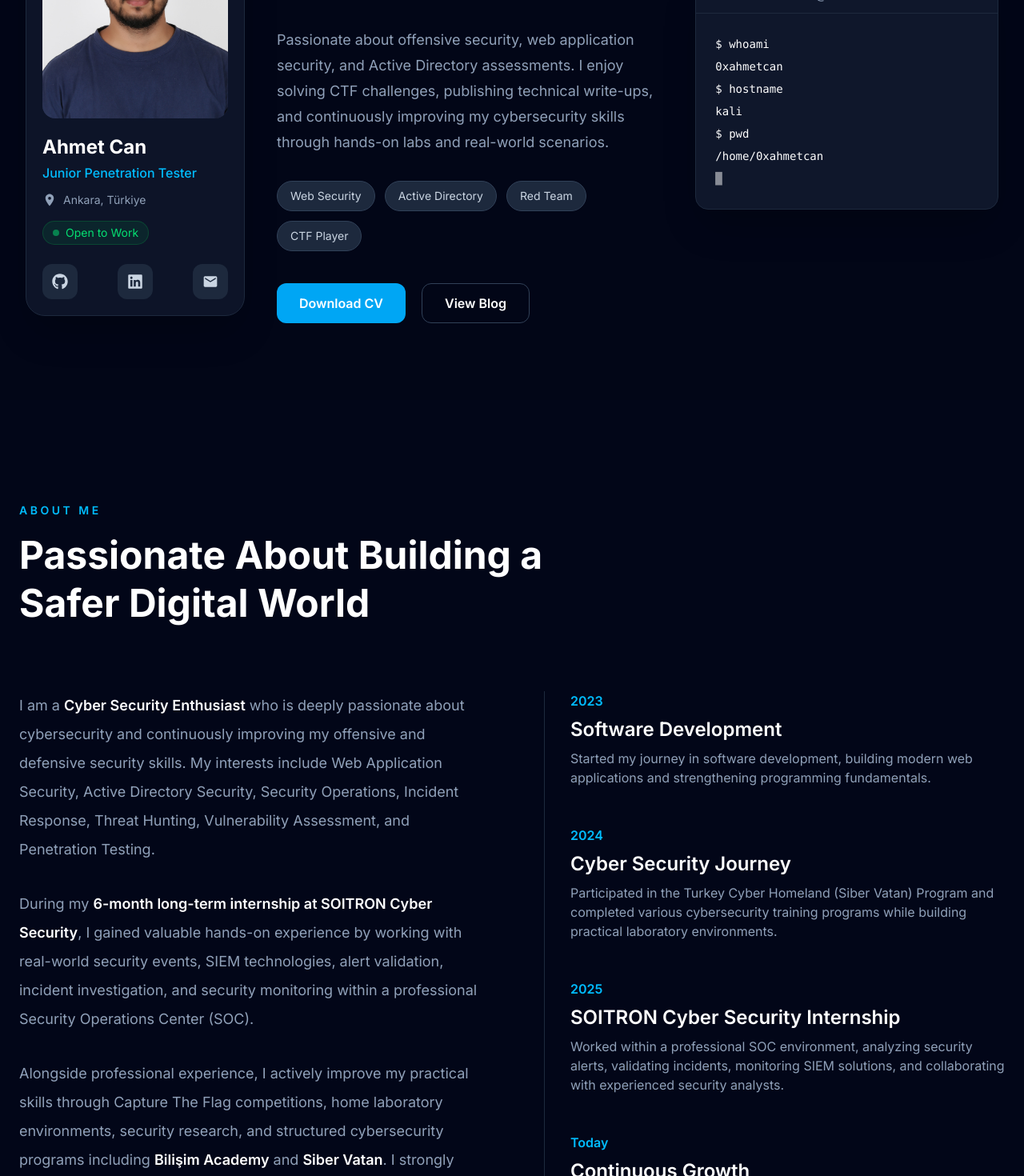
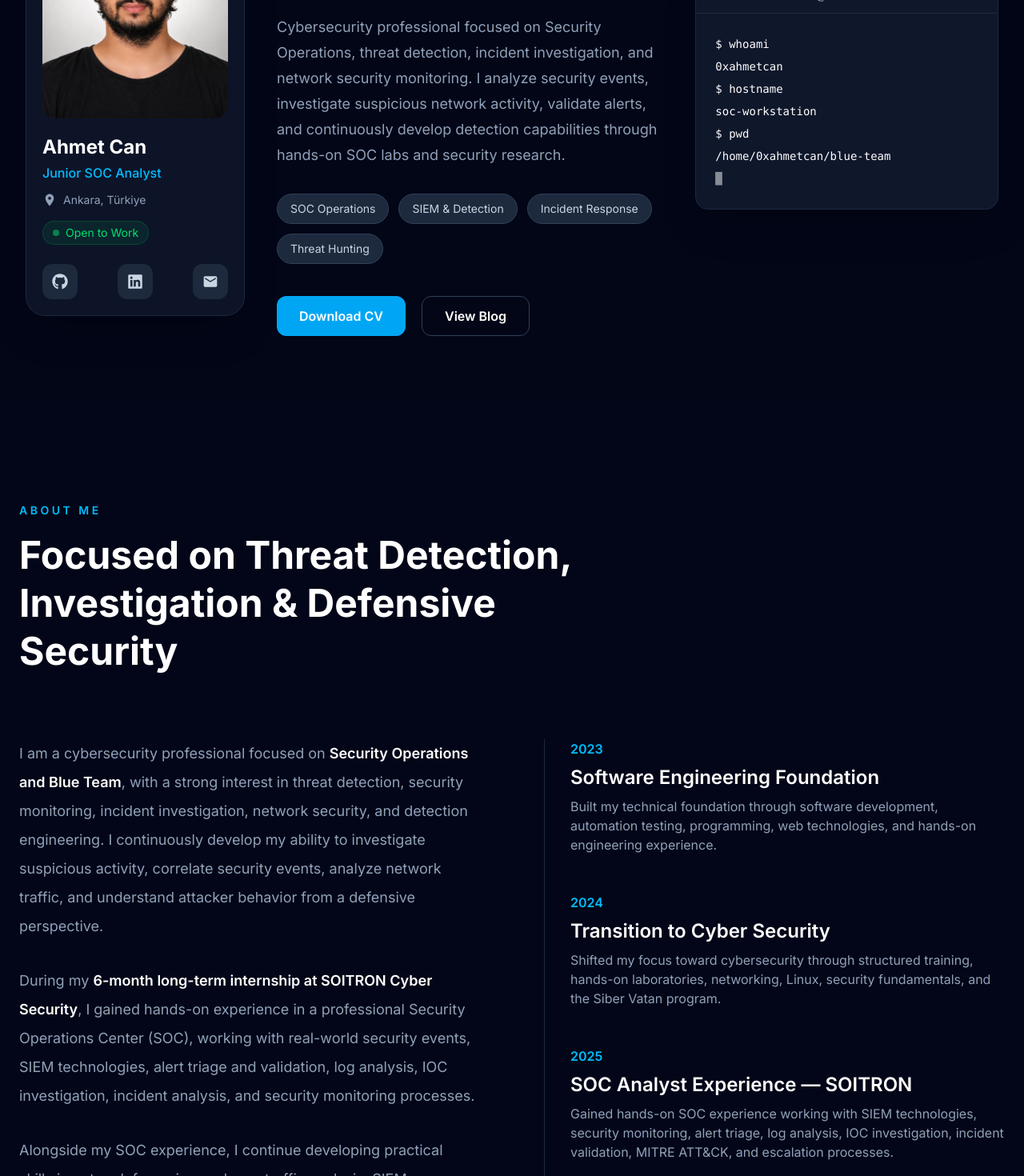
Before and after one commit to 0xahmetcan/0xahmetcan-portfolio, a React (Vite) app: page / in a window 1280 px wide. Shown: the part 300-1770 px from the top of the page at 80% size. Built offline with nearby package versions, Linux system fonts and the light colour scheme.

Commit message:
Refocus portfolio toward SOC and Blue Team

```diff
--- a/src/components/HeroContent.jsx
+++ b/src/components/HeroContent.jsx
@@ -2,26 +2,22 @@ import { useTranslation } from "react-i18next";
 import Button from "./Button";
 
 function HeroContent() {
-
   const { t } = useTranslation();
 
   return (
     <div>
 
       {/* Badge */}
-
       <div className="mb-6 inline-flex items-center rounded-full border border-sky-500/20 bg-sky-500/10 px-4 py-2 text-sm font-medium text-sky-400">
-        👋 {t("hero.badge")}
+        🛡️ {t("hero.badge")}
       </div>
 
-      {/* Title */}
-
+      {/* Position */}
       <p className="mb-4 font-semibold uppercase tracking-wide text-sky-400">
         {t("hero.position")}
       </p>
 
       {/* Name */}
-
       <h1
         className="
           logo-font
@@ -42,35 +38,32 @@ function HeroContent() {
       </h1>
 
       {/* Description */}
-
       <p className="mt-8 max-w-xl text-lg leading-8 text-slate-400">
         {t("hero.description")}
       </p>
 
       {/* Skills */}
-
       <div className="mt-8 flex flex-wrap gap-3">
 
         <span className="rounded-full border border-slate-700 bg-slate-800 px-4 py-2 text-sm text-slate-300">
-          {t("hero.skills.web")}
+          {t("hero.skills.soc")}
         </span>
 
         <span className="rounded-full border border-slate-700 bg-slate-800 px-4 py-2 text-sm text-slate-300">
-          {t("hero.skills.ad")}
+          {t("hero.skills.siem")}
         </span>
 
         <span className="rounded-full border border-slate-700 bg-slate-800 px-4 py-2 text-sm text-slate-300">
-          {t("hero.skills.redteam")}
+          {t("hero.skills.incident")}
         </span>
 
         <span className="rounded-full border border-slate-700 bg-slate-800 px-4 py-2 text-sm text-slate-300">
-          {t("hero.skills.ctf")}
+          {t("hero.skills.threat")}
         </span>
 
       </div>
 
       {/* Buttons */}
-
       <div className="mt-10 flex flex-wrap gap-5">
 
         <Button
--- a/src/data/projects.js
+++ b/src/data/projects.js
@@ -1,14 +1,17 @@
 const projects = (t) => [
   {
-    title: t("projectsData.portfolio.title"),
-    description: t("projectsData.portfolio.description"),
+    title: t("projectsData.agenttesla.title"),
+    description: t("projectsData.agenttesla.description"),
     technologies: [
-      "React",
-      "Tailwind CSS",
-      "Vite"
+      "Suricata",
+      "Wireshark / TShark",
+      "PCAP Analysis",
+      "Network Forensics",
+      "Detection Engineering",
+      "MITRE ATT&CK"
     ],
-    github: "https://github.com/0xahmetcan/0xahmetcan-portfolio",
-    demo: "https://0xahmetcan.com",
+    github: "https://github.com/0xahmetcan/agenttesla-network-forensics-suricata",
+    demo: null,
     featured: true
   },
 
@@ -20,8 +23,8 @@ const projects = (t) => [
       "QRadar",
       "Splunk"
     ],
-    github: "#",
-    demo: "#",
+    github: null,
+    demo: null,
     featured: true
   },
 
@@ -30,25 +33,26 @@ const projects = (t) => [
     description: t("projectsData.ad.description"),
     technologies: [
       "Windows Server",
+      "Active Directory",
       "BloodHound",
       "Impacket"
     ],
-    github: "#",
-    demo: "#",
-    featured: true
+    github: null,
+    demo: null,
+    featured: false
   },
 
   {
-    title: t("projectsData.scanner.title"),
-    description: t("projectsData.scanner.description"),
+    title: t("projectsData.portfolio.title"),
+    description: t("projectsData.portfolio.description"),
     technologies: [
-      "Python",
-      "Sockets",
-      "Nmap"
+      "React",
+      "Tailwind CSS",
+      "Vite"
     ],
-    github: "#",
-    demo: "#",
-    featured: true
+    github: "https://github.com/0xahmetcan/0xahmetcan-portfolio",
+    demo: "https://0xahmetcan.com",
+    featured: false
   }
 ];
 
--- a/src/data/terminal.js
+++ b/src/data/terminal.js
@@ -3,27 +3,30 @@ export const terminalLines = [
   "0xahmetcan",
   "",
   "$ hostname",
-  "kali",
+  "soc-workstation",
   "",
   "$ pwd",
-  "/home/0xahmetcan",
+  "/home/0xahmetcan/blue-team",
   "",
-  "$ cat certifications.todo",
-  "[ ] OSCP",
-  "[ ] CRTO",
-  "[ ] OSEP",
-  "[ ] CISSP",
+  "$ cat role.txt",
+  "SOC Analyst",
+  "Blue Team",
+  "Detection Engineering",
   "",
-  "$ cat skills.txt",
-  "Web Application Security",
-  "Active Directory",
-  "BloodHound",
-  "Burp Suite",
-  "Impacket",
-  "Python",
-  "SIEM (QRadar, Splunk)",
-  "SOAR",
+  "$ cat security_stack.txt",
+  "SIEM: QRadar | Splunk | Elastic | Sentinel",
+  "Endpoint: Defender XDR | EDR | Sysmon",
+  "Network: Suricata | Wireshark | TShark",
+  "Query: KQL | SPL | SQL",
+  "Framework: MITRE ATT&CK",
   "",
-  "$ echo Ready for new challenges...",
-  "Ready for new challenges..."
+  "$ cat current_focus.txt",
+  "Incident Investigation",
+  "Network Forensics",
+  "Malware Traffic Analysis",
+  "Threat Detection",
+  "Detection Engineering",
+  "",
+  "$ echo $STATUS",
+  "Ready to investigate."
 ];
--- a/src/locales/en/common.json
+++ b/src/locales/en/common.json
@@ -9,47 +9,47 @@
     "opentowork": "Open to Work"
   },
 
-  "about": {
+ "about": {
   "badge": "About Me",
-  "title": "Passionate About Building a Safer Digital World",
+  "title": "Focused on Threat Detection, Investigation & Defensive Security",
 
   "p1": {
-    "before": "I am a ",
-    "highlight": "Cyber Security Enthusiast",
-    "after": " who is deeply passionate about cybersecurity and continuously improving my offensive and defensive security skills. My interests include Web Application Security, Active Directory Security, Security Operations, Incident Response, Threat Hunting, Vulnerability Assessment, and Penetration Testing."
+    "before": "I am a cybersecurity professional focused on ",
+    "highlight": "Security Operations and Blue Team",
+    "after": ", with a strong interest in threat detection, security monitoring, incident investigation, network security, and detection engineering. I continuously develop my ability to investigate suspicious activity, correlate security events, analyze network traffic, and understand attacker behavior from a defensive perspective."
   },
 
   "p2": {
     "before": "During my ",
     "highlight": "6-month long-term internship at SOITRON Cyber Security",
-    "after": ", I gained valuable hands-on experience by working with real-world security events, SIEM technologies, alert validation, incident investigation, and security monitoring within a professional Security Operations Center (SOC)."
+    "after": ", I gained hands-on experience in a professional Security Operations Center (SOC), working with real-world security events, SIEM technologies, alert triage and validation, log analysis, IOC investigation, incident analysis, and security monitoring processes."
   },
 
   "p3": {
-    "before": "Alongside professional experience, I actively improve my practical skills through Capture The Flag competitions, home laboratory environments, security research, and structured cybersecurity programs including ",
-    "highlight1": "Bilişim Academy",
-    "middle": " and ",
-    "highlight2": "Siber Vatan",
-    "after": ". I strongly believe that continuous learning, curiosity, and hands-on practice are the foundation of becoming a successful cybersecurity professional."
+    "before": "Alongside my SOC experience, I continue developing practical skills in network forensics, malware traffic analysis, SIEM investigation, and detection engineering through hands-on labs and projects using technologies such as ",
+    "highlight1": "Suricata, Wireshark, TShark and SIEM platforms",
+    "middle": ", while applying frameworks such as ",
+    "highlight2": "MITRE ATT&CK",
+    "after": ". My goal is to develop into a security analyst capable of not only identifying alerts, but also validating detections, reconstructing attack activity, understanding root cause, and producing actionable security intelligence."
   },
 
   "timeline": {
     "dev": {
-      "title": "Software Development",
-      "desc": "Started my journey in software development, building modern web applications and strengthening programming fundamentals."
+      "title": "Software Engineering Foundation",
+      "desc": "Built my technical foundation through software development, automation testing, programming, web technologies, and hands-on engineering experience."
     },
     "cyber": {
-      "title": "Cyber Security Journey",
-      "desc": "Participated in the Turkey Cyber Homeland (Siber Vatan) Program and completed various cybersecurity training programs while building practical laboratory environments."
+      "title": "Transition to Cyber Security",
+      "desc": "Shifted my focus toward cybersecurity through structured training, hands-on laboratories, networking, Linux, security fundamentals, and the Siber Vatan program."
     },
     "soitron": {
-      "title": "SOITRON Cyber Security Internship",
-      "desc": "Worked within a professional SOC environment, analyzing security alerts, validating incidents, monitoring SIEM solutions, and collaborating with experienced security analysts."
+      "title": "SOC Analyst Experience — SOITRON",
+      "desc": "Gained hands-on SOC experience working with SIEM technologies, security monitoring, alert triage, log analysis, IOC investigation, incident validation, MITRE ATT&CK, and escalation processes."
     },
     "today": {
       "year": "Today",
-      "title": "Continuous Growth",
-      "desc": "Expanding my expertise through CTF platforms, penetration testing labs, Active Directory environments, malware research, and technical blogging while preparing for advanced cybersecurity certifications."
+      "title": "Blue Team & Detection Engineering",
+      "desc": "Deepening my expertise in SOC operations, network forensics, malware traffic analysis, threat detection, incident investigation, and detection engineering through hands-on security projects and research."
     }
   }
 },
@@ -222,24 +222,23 @@
 },
 
 "hero": {
-  "badge": "Open to Junior Pentester Opportunities",
-  "position": "Junior Penetration Tester",
+  "badge": "Open to SOC / Blue Team Opportunities",
+  "position": "SOC ANALYST • BLUE TEAM",
+  "description": "Cybersecurity professional focused on Security Operations, threat detection, incident investigation, and network security monitoring. I analyze security events, investigate suspicious network activity, validate alerts, and continuously develop detection capabilities through hands-on SOC labs and security research.",
 
-  "description": "Passionate about offensive security, web application security, and Active Directory assessments. I enjoy solving CTF challenges, publishing technical write-ups, and continuously improving my cybersecurity skills through hands-on labs and real-world scenarios.",
+  "skills": {
+    "soc": "SOC Operations",
+    "siem": "SIEM & Detection",
+    "incident": "Incident Response",
+    "threat": "Threat Hunting"
+  },
 
   "downloadCV": "Download CV",
-  "viewBlog": "View Blog",
-
-  "skills": {
-    "web": "Web Security",
-    "ad": "Active Directory",
-    "redteam": "Red Team",
-    "ctf": "CTF Player"
-  }
+  "viewBlog": "View Blog"
 },
 
 "photo": {
-  "position": "Junior Penetration Tester",
+  "position": "Junior SOC Analyst",
   "location": "Ankara, Türkiye",
   "status": "Open to Work"
 },
@@ -256,6 +255,11 @@
     "title": "0xPortfolio",
     "description": "Personal cybersecurity portfolio built with React and Tailwind CSS."
   },
+
+  "agenttesla": {
+  "title": "AgentTesla Network Forensics & Suricata Detection Engineering",
+  "description": "End-to-end investigation of AgentTesla-style malware network traffic from a malicious PCAP. The project covers evidence integrity verification, protocol and network analysis, FTP data exfiltration reconstruction, Suricata alert triage, Emerging Threats signature validation, custom IDS rule development and tuning, IOC extraction, attack timeline reconstruction, MITRE ATT&CK mapping, and incident assessment."
+},
 
   "soc": {
     "title": "SOC Log Analyzer",
--- a/src/locales/tr/common.json
+++ b/src/locales/tr/common.json
@@ -9,47 +9,47 @@
     "opentowork": "İşe Açığım"
   },
 
-  "about": {
+ "about": {
   "badge": "Hakkımda",
-  "title": "Daha Güvenli Bir Dijital Dünya İnşa Etmeye Tutkuluyum",
+  "title": "Tehdit Tespiti, Olay Analizi ve Defansif Güvenlik Odaklı",
 
   "p1": {
-    "before": "Ben, ",
-    "highlight": "Siber Güvenlik Meraklısı",
-    "after": " olarak siber güvenliğe büyük ilgi duyuyor ve hem ofansif hem de defansif güvenlik alanındaki yetkinliklerimi sürekli geliştirmeye çalışıyorum. İlgi alanlarım arasında Web Uygulama Güvenliği, Active Directory Güvenliği, Güvenlik Operasyonları (SOC), Olay Müdahalesi, Threat Hunting, Zafiyet Analizi ve Sızma Testleri bulunmaktadır."
+    "before": "",
+    "highlight": "Security Operations ve Blue Team",
+    "after": " alanlarına odaklanan bir siber güvenlik uzmanıyım. Tehdit tespiti, güvenlik izleme, olay analizi, ağ güvenliği ve detection engineering alanlarında kendimi geliştiriyorum. Şüpheli aktiviteleri araştırma, güvenlik olaylarını ilişkilendirme, ağ trafiğini analiz etme ve saldırgan davranışlarını defansif bir bakış açısıyla değerlendirme konularına özellikle ilgi duyuyorum."
   },
 
   "p2": {
     "before": "",
-    "highlight": "SOITRON Cyber Security",
-    "after": " bünyesinde gerçekleştirdiğim 6 aylık uzun dönem staj sürecinde gerçek güvenlik olayları, SIEM teknolojileri, alarm doğrulama, olay inceleme ve profesyonel bir Güvenlik Operasyon Merkezi (SOC) içerisinde güvenlik izleme süreçlerinde aktif olarak görev alarak önemli deneyimler kazandım."
+    "highlight": "SOITRON Cyber Security bünyesindeki 6 aylık uzun dönem stajım",
+    "after": " süresince profesyonel bir Güvenlik Operasyon Merkezi (SOC) ortamında gerçek güvenlik olayları üzerinde çalışma fırsatı buldum. SIEM teknolojileri, alarm triage ve doğrulama, log analizi, IOC inceleme, olay analizi ve güvenlik izleme süreçlerinde uygulamalı deneyim kazandım."
   },
 
   "p3": {
-    "before": "Profesyonel deneyimimin yanı sıra Capture The Flag yarışmaları, ev laboratuvarı ortamları, güvenlik araştırmaları ve ",
-    "highlight1": "Bilişim Academy",
-    "middle": " ile ",
-    "highlight2": "Siber Vatan",
-    "after": " gibi eğitim programları sayesinde teknik yetkinliklerimi sürekli geliştiriyorum. Sürekli öğrenmenin, merak duygusunun ve uygulamalı çalışmanın başarılı bir siber güvenlik uzmanı olmanın temel taşları olduğuna inanıyorum."
+    "before": "SOC deneyimimin yanında network forensics, malware traffic analysis, SIEM incelemeleri ve detection engineering alanlarındaki teknik yetkinliklerimi uygulamalı laboratuvarlar ve projeler aracılığıyla geliştirmeye devam ediyorum. Bu çalışmalarımda ",
+    "highlight1": "Suricata, Wireshark, TShark ve SIEM platformları",
+    "middle": " gibi teknolojileri kullanırken analizlerimi ",
+    "highlight2": "MITRE ATT&CK",
+    "after": " gibi framework'lerle ilişkilendiriyorum. Hedefim yalnızca alarm inceleyen değil; tespitleri doğrulayabilen, saldırı aktivitelerini yeniden yapılandırabilen, kök nedeni araştırabilen ve aksiyona dönüştürülebilir güvenlik çıktıları üretebilen bir güvenlik analisti olmak."
   },
 
   "timeline": {
     "dev": {
-      "title": "Yazılım Geliştirme",
-      "desc": "Modern web uygulamaları geliştirerek ve programlama temellerimi güçlendirerek yazılım geliştirme yolculuğuma başladım."
+      "title": "Yazılım Mühendisliği Temeli",
+      "desc": "Yazılım geliştirme, otomasyon testleri, programlama ve web teknolojileri üzerinde çalışarak güçlü bir teknik temel oluşturdum."
     },
     "cyber": {
-      "title": "Siber Güvenlik Yolculuğu",
-      "desc": "Siber Vatan Programı'na katıldım, çeşitli siber güvenlik eğitimlerini tamamladım ve uygulamalı laboratuvar ortamları oluşturdum."
+      "title": "Siber Güvenliğe Geçiş",
+      "desc": "Siber Vatan ve çeşitli eğitim programlarıyla birlikte Linux, ağ teknolojileri, güvenlik temelleri ve uygulamalı laboratuvar çalışmalarına odaklanarak siber güvenlik alanına yöneldim."
     },
     "soitron": {
-      "title": "SOITRON Siber Güvenlik Stajı",
-      "desc": "Profesyonel bir SOC ortamında güvenlik alarmlarını analiz ettim, olay doğrulama süreçlerinde görev aldım, SIEM çözümlerini izledim ve deneyimli güvenlik analistleriyle birlikte çalıştım."
+      "title": "SOC Analyst Deneyimi — SOITRON",
+      "desc": "SIEM teknolojileri, güvenlik izleme, alarm triage, log analizi, IOC inceleme, olay doğrulama, MITRE ATT&CK ve escalation süreçlerinde uygulamalı SOC deneyimi kazandım."
     },
     "today": {
       "year": "Bugün",
-      "title": "Sürekli Gelişim",
-      "desc": "CTF platformları, sızma testi laboratuvarları, Active Directory ortamları, zararlı yazılım araştırmaları ve teknik blog yazılarıyla kendimi geliştirmeye devam ederken ileri seviye siber güvenlik sertifikalarına hazırlanıyorum."
+      "title": "Blue Team & Detection Engineering",
+      "desc": "SOC operasyonları, network forensics, malware traffic analysis, tehdit tespiti, olay analizi ve detection engineering alanlarında uygulamalı projeler ve teknik araştırmalarla uzmanlığımı derinleştiriyorum."
     }
   }
 },
@@ -222,26 +222,25 @@
 },
 
 "hero": {
-  "badge": "Junior Pentester Pozisyonlarına Açığım",
-  "position": "Junior Penetrasyon Test Uzmanı",
+  "badge": "SOC / Blue Team Fırsatlarına Açığım",
+  "position": "SOC ANALİSTİ • BLUE TEAM",
+  "description": "Güvenlik operasyonları, tehdit tespiti, olay inceleme ve ağ güvenliği izleme alanlarına odaklanan bir siber güvenlik profesyoneliyim. Güvenlik olaylarını analiz ediyor, şüpheli ağ aktivitelerini inceliyor, alarmları doğruluyor ve uygulamalı SOC laboratuvarları ile güvenlik araştırmaları üzerinden tespit yeteneklerimi sürekli geliştiriyorum.",
 
-  "description": "Ofansif güvenlik, web uygulama güvenliği ve Active Directory güvenliği alanlarına ilgi duyuyorum. CTF görevleri çözmekten, teknik write-up'lar hazırlamaktan ve uygulamalı laboratuvar ortamlarında kendimi sürekli geliştirerek gerçek dünya siber güvenlik senaryoları üzerinde çalışmaktan keyif alıyorum.",
+  "skills": {
+    "soc": "SOC Operasyonları",
+    "siem": "SIEM & Tespit",
+    "incident": "Olay Müdahalesi",
+    "threat": "Threat Hunting"
+  },
 
   "downloadCV": "CV'yi İndir",
-  "viewBlog": "Blogu Görüntüle",
-
-  "skills": {
-    "web": "Web Güvenliği",
-    "ad": "Active Directory",
-    "redteam": "Red Team",
-    "ctf": "CTF Oyuncusu"
-  }
+  "viewBlog": "Blogu Görüntüle"
 },
 
 "photo": {
-  "position": "Junior Penetrasyon Test Uzmanı",
+  "position": "Junior SOC Analisti",
   "location": "Ankara, Türkiye",
-  "status": "İş Fırsatlarına Açık"
+  "status": "İşe Açığım"
 },
 
 "projects": {
@@ -256,6 +255,11 @@
     "title": "0xPortfolio",
     "description": "React ve Tailwind CSS kullanılarak geliştirilen kişisel siber güvenlik portföyü."
   },
+
+  "agenttesla": {
+  "title": "AgentTesla Network Forensics & Suricata Detection Engineering",
+  "description": "Zararlı bir PCAP üzerinden AgentTesla tarzı malware ağ trafiğinin uçtan uca incelendiği kapsamlı bir SOC ve network forensics projesi. Çalışmada kanıt bütünlüğü doğrulama, protokol ve ağ analizi, FTP veri sızdırma aktivitesinin yeniden yapılandırılması, Suricata alarm triage, Emerging Threats imza doğrulama, özel IDS kuralı geliştirme ve tuning, IOC çıkarımı, saldırı zaman çizelgesi, MITRE ATT&CK eşleştirmesi ve olay değerlendirmesi gerçekleştirildi."
+},
 
   "soc": {
     "title": "SOC Log Analiz Aracı",
```
Also changed, not shown: src/components/ProjectCard.jsx (+5 -4 lines), src/assets/images/0xahmetcan-photo.jpg.
